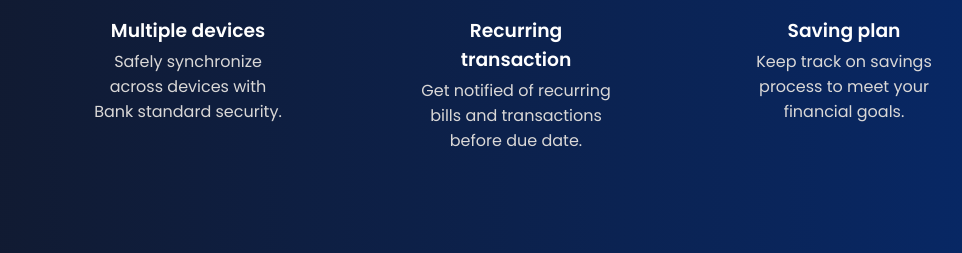
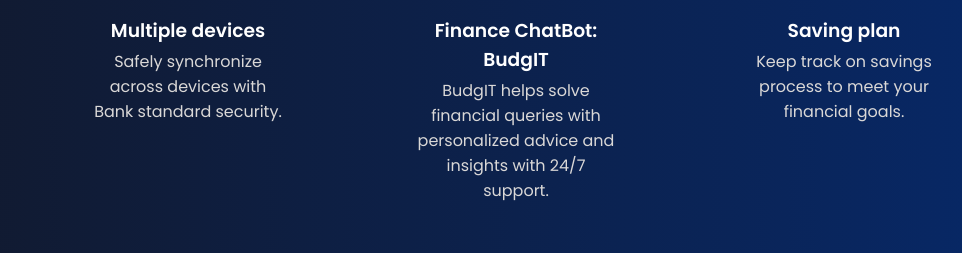
Before and after one commit to AtharvaGoliwar/SpendStream-Home, a website: page index.html in a window 1280 px wide. Shown: the part 1235-1488 px from the top of the page, without its empty margins (124-1086 px from the left). Drawn offline with nearby package versions, Linux system fonts and the light colour scheme.

Commit message:
updated chatbot category

```diff
--- a/index.html
+++ b/index.html
@@ -138,8 +138,8 @@
 
                     <div class="category__data">
                         <img src="Homepage/responsive-expenseTracker-website/assets/img/category2-img.png" alt="" class="category__img">
-                        <h3 class="category__title">Recurring transaction</h3>
-                        <p class="category__description">Get notified of recurring bills and transactions before due date.</p>
+                        <h3 class="category__title">Finance ChatBot: BudgIT</h3>
+                        <p class="category__description">BudgIT helps solve financial queries with personalized advice and insights with 24/7 support.</p>
                     </div>
 
                     <div class="category__data">
```
Also changed, not shown: Homepage/responsive-expenseTracker-website/assets/img/category2-img.png.
